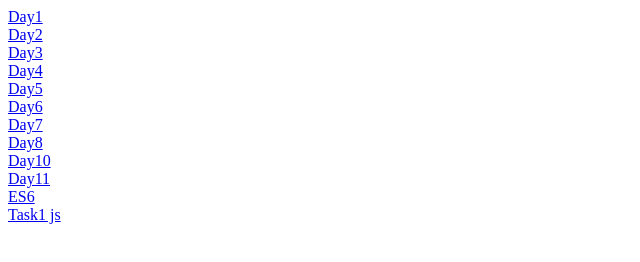
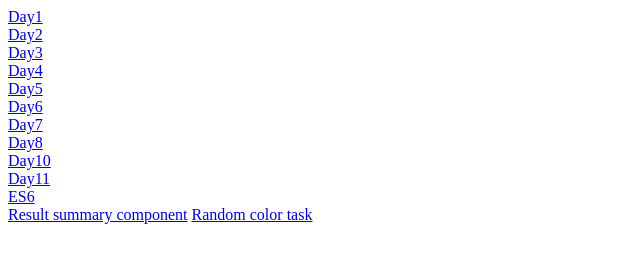
Before and after one commit to Nav6k/javascript-learning-platform, a plain HTML site: page index.html in a window 1280 px wide. Shown: the whole page, without its empty margins (0-640 px from the left). Drawn offline with Linux system fonts and the light colour scheme.

Commit message:
Update index.html

```diff
--- a/index.html
+++ b/index.html
@@ -18,6 +18,8 @@
      <a href="./Day10/">Day10</a><br>
      <a href="./Day11/">Day11</a><br>
      <a href="./ES6/">ES6</a><br>
-     <a href="./Day12/Task1/">Task1 js</a>
-</body>
+     <a href="./Day12/Task1/">Result summary component</a>
+     <a href="./Day13/">Random color task</a>
+
+    </body>
 </html>
```
